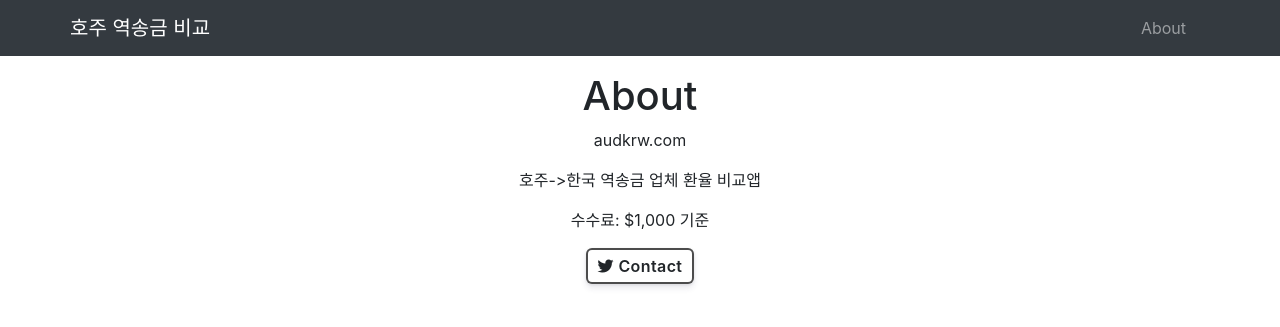
After one commit to minho42/ysk, a Django app: page /about/ in a window 1280 px wide. The commit adds this page. Shown: the top 327 px of the page. Run offline with Django 3.2, Linux system fonts and the light colour scheme; some libraries are stand-ins or nearby versions.

Commit message:
add about

```diff
--- /dev/null
+++ b/templates/about.html
@@ -0,0 +1,27 @@
+{% extends 'base.html' %}
+{% load humanize %}
+
+{% block title %}About{% endblock title %}
+
+{% block content %}
+<div class="row justify-content-center mt-3">
+  <div class="col-md-6 text-center">
+    <h1>About</h1>
+    <p>
+      audkrw.com
+    </p>
+    <p>
+      호주->한국 역송금 업체 환율 비교앱
+    </p>
+    <p>
+      수수료: ${{ BASE_AMOUNT|intcomma }} 기준
+    </p>
+
+    <a class="btn btn-white" href="https://twitter.com/minhokim42" target="_blank" rel="noopener noreferrer">
+      <i class="fab fa-twitter"></i> Contact
+    </a>
+
+  </div>
+</div>
+
+{% endblock content %}
--- a/templates/navbar.html
+++ b/templates/navbar.html
@@ -3,15 +3,11 @@
 
 <nav class="navbar navbar-expand navbar-dark bg-dark">
   <div class="container">
-
     <a class="navbar-brand" href="{% url 'currency:list' %}">호주 역송금 비교</a>
     <div class="collapse navbar-collapse" id="navbarNavDropdown">
       <ul class="nav navbar-nav ml-auto">
         <li class="nav-item">
-          <!-- <a class="nav-link" href="#">About</a> -->
-          <a class="nav-link" href="https://twitter.com/minhokim42" target="_blank" rel="noopener noreferrer">
-            <i class="fab fa-twitter"></i>
-          </a>
+          <a class="nav-link" href="{% url 'about' %}">About</a>
         </li>
       </ul>
       <span class="navbar-text ml-3"></span>
--- a/ysk/urls.py
+++ b/ysk/urls.py
@@ -3,7 +3,10 @@ from django.conf.urls.static import static
 from django.contrib import admin
 from django.urls import include, path
 
+from . import views
+
 urlpatterns = [
     path("", include("currency.urls")),
+    path("about/", views.about, name="about"),
     path("paigeisawesome/", admin.site.urls),
 ] + static(settings.STATIC_URL, document_root=settings.STATIC_ROOT)
--- /dev/null
+++ b/ysk/views.py
@@ -0,0 +1,8 @@
+from django.shortcuts import render
+from currency.views import BASE_AMOUNT
+
+
+def about(request):
+    return render(
+        request, template_name="about.html", context={"BASE_AMOUNT": BASE_AMOUNT}
+    )
```
